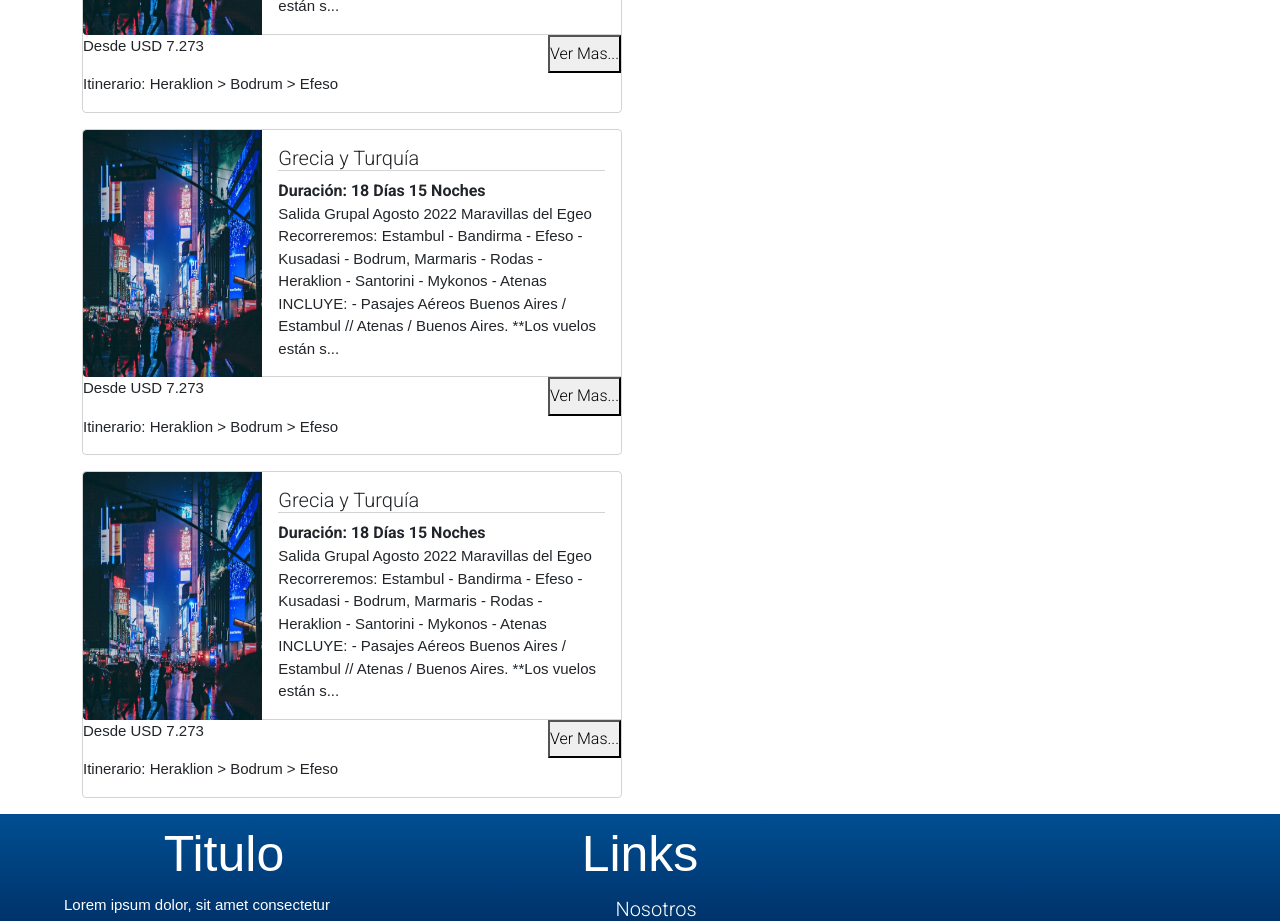
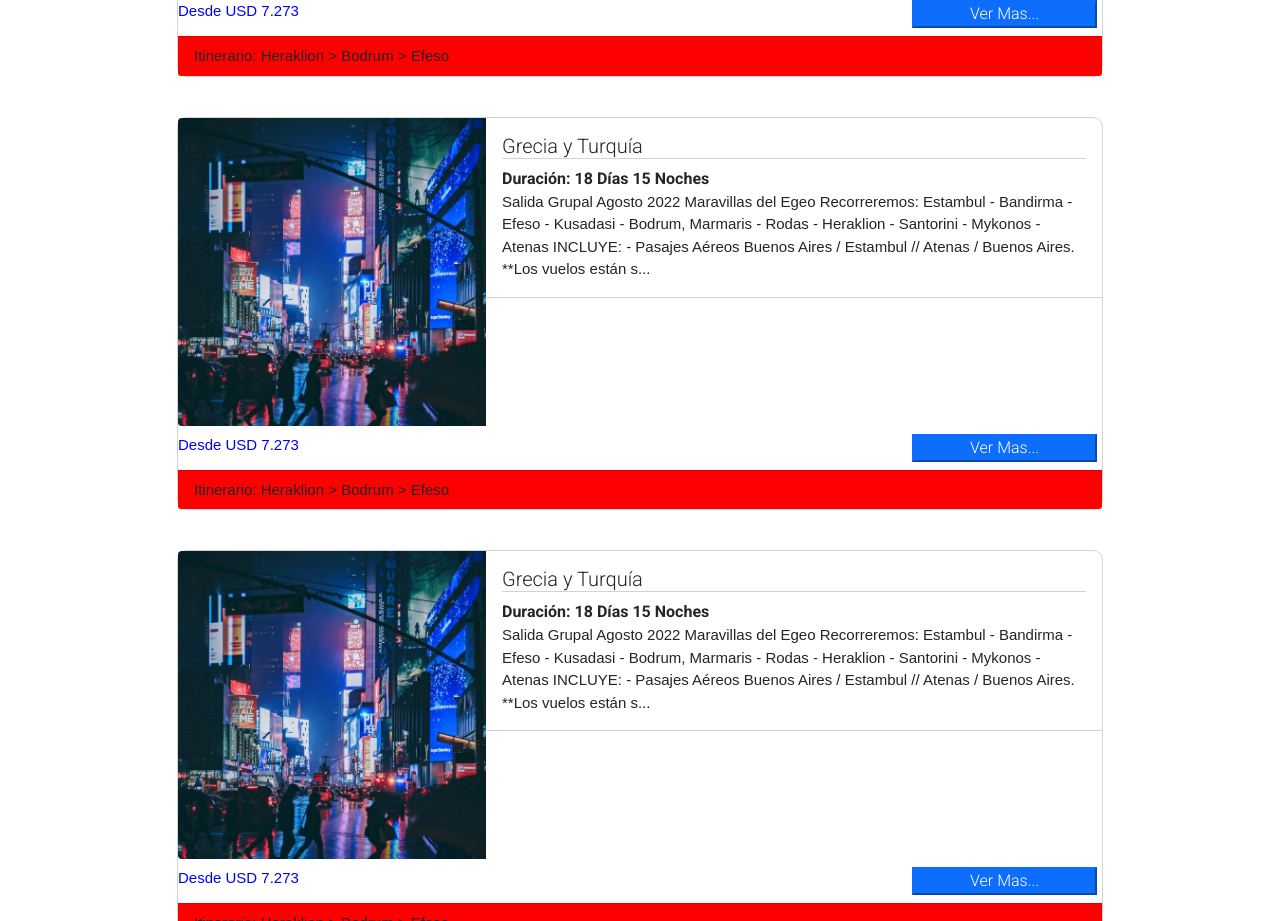
Before and after one commit to cejas89/Bootstrap, a website: page pages/destination.html in a window 1280 px wide. Shown: the part 1370-2291 px from the top of the page. Drawn offline with nearby package versions, Linux system fonts and the light colour scheme.

Commit message:
modificaciones

```diff
--- a/pages/destination.html
+++ b/pages/destination.html
@@ -60,17 +60,71 @@
 
         <section>
 
+            <h1>Destinos</h1>
 
+            <div class="container mt-4">
+                <div class="row">
+                    <div class="col-4">
+                        <div>
+                            <h5>Rango de Fechas</h5>
+                        </div>
+                        <div class="col-md-6">
+                            <label for="inputCity" class="form-label">Fecha desde</label>
+                            <input type="date" class="form-control" name="trip-start" value="2022-01-01"
+                                min="2022-01-01" max="2038-12-31">
+                        </div>
+                        <div class="col-md-6">
+                            <label for="inputCity" class="form-label">Fecha desde</label>
+                            <input type="date" class="form-control" name="trip-start" value="2022-01-01"
+                                min="2022-01-01" max="2038-12-31">
+                        </div>
+                        <div class="col-md-6">
+                            <button class="btn-primary mt-2">Buscar por fechas</button>
+                        </div>
 
-
-            <div class="container mt-4  ">
-
-                <div class="row">
-                    <div class="col-12">
+                    </div>
+                    <div class="col-8 card-container">
                         <div class="card mb-3">
                             <div class="row g-0">
                                 <div class="col-md-4">
-                                    <img src="/images/paquetes/101.jpg" class="img-fluid rounded-start h-100 w-50"
+                                    <img src="/images/paquetes/101.jpg" class="img-fluid rounded-start h-100 w-100"
+                                        alt="...">
+                                </div>
+                                <div class="col-md-8">
+                                    <div class="card-body">
+                                        <h5 class="card-title mt-4">Grecia y Turquía</h5>
+                                        <span class="mt-4"><strong>Duración:
+                                                18 Días 15 Noches</strong></span>
+                                        <p class="card-text mt-4">Salida Grupal Agosto 2022
+                                            Maravillas del Egeo Recorreremos:
+                                            Estambul - Bandirma - Efeso - Kusadasi - Bodrum, Marmaris - Rodas -
+                                            Heraklion -
+                                            Santorini - Mykonos - Atenas INCLUYE: - Pasajes Aéreos Buenos Aires /
+                                            Estambul
+                                            // Atenas / Buenos Aires. **Los vuelos están s...</p>
+                                    </div>
+                                </div>
+                                <div class="d-flex mt-2 card-bottom">
+                                    <p>Desde USD 7.273</p>
+                                    <button class="w-60 btn-primary">Ver Mas...</button>
+                                </div>
+                                <div class="col-12 mt-2 card-footer">
+                                    <p>Itinerario: Heraklion > Bodrum > Efeso</p>
+                                </div>
+                            </div>
+                        </div>
+                    </div>
+
+
+                </div>
+            </div>
+            <div class="container mt-4">
+                <div class="row">
+                    <div class="col-10 card-container">
+                        <div class="card mb-3">
+                            <div class="row g-0">
+                                <div class="col-md-4">
+                                    <img src="/images/paquetes/101.jpg" class="img-fluid rounded-start h-100 w-100"
                                         alt="...">
                                 </div>
                                 <div class="col-md-8">
@@ -86,7 +140,6 @@
                                             Estambul
                                             // Atenas / Buenos Aires. **Los vuelos están s...</p>
                                     </div>
-
                                 </div>
                                 <div class="d-flex mt-2 card-bottom">
                                     <p>Desde USD 7.273</p>
@@ -102,10 +155,10 @@
 
                 </div>
             </div>
-            <div class="container">
+            <div class="container mt-4">
                 <div class="row">
-                    <div class="col-12">
-                        <div class="card mb-3" style="max-width: 540px;">
+                    <div class="col-10 card-container">
+                        <div class="card mb-3">
                             <div class="row g-0">
                                 <div class="col-md-4">
                                     <img src="/images/paquetes/101.jpg" class="img-fluid rounded-start h-100 w-100"
@@ -116,7 +169,7 @@
                                         <h5 class="card-title">Grecia y Turquía</h5>
                                         <span><strong>Duración:
                                                 18 Días 15 Noches</strong></span>
-                                        <p class="card-text" style="font-size: 15px;">Salida Grupal Agosto 2022
+                                        <p class="card-text">Salida Grupal Agosto 2022
                                             Maravillas del Egeo Recorreremos:
                                             Estambul - Bandirma - Efeso - Kusadasi - Bodrum, Marmaris - Rodas -
                                             Heraklion -
@@ -124,13 +177,12 @@
                                             Estambul
                                             // Atenas / Buenos Aires. **Los vuelos están s...</p>
                                     </div>
-
                                 </div>
-                                <div class="d-flex" style="justify-content: space-between;">
+                                <div class="d-flex mt-2 card-bottom">
                                     <p>Desde USD 7.273</p>
-                                    <button class="w-60">Ver Mas...</button>
+                                    <button class="w-60 btn-primary">Ver Mas...</button>
                                 </div>
-                                <div class="col-12">
+                                <div class="col-12 mt-2 card-footer">
                                     <p>Itinerario: Heraklion > Bodrum > Efeso</p>
                                 </div>
                             </div>
@@ -140,10 +192,10 @@
 
                 </div>
             </div>
-            <div class="container">
+            <div class="container mt-4">
                 <div class="row">
-                    <div class="col-12">
-                        <div class="card mb-3" style="max-width: 540px;">
+                    <div class="col-10 card-container">
+                        <div class="card mb-3">
                             <div class="row g-0">
                                 <div class="col-md-4">
                                     <img src="/images/paquetes/101.jpg" class="img-fluid rounded-start h-100 w-100"
@@ -154,7 +206,7 @@
                                         <h5 class="card-title">Grecia y Turquía</h5>
                                         <span><strong>Duración:
                                                 18 Días 15 Noches</strong></span>
-                                        <p class="card-text" style="font-size: 15px;">Salida Grupal Agosto 2022
+                                        <p class="card-text">Salida Grupal Agosto 2022
                                             Maravillas del Egeo Recorreremos:
                                             Estambul - Bandirma - Efeso - Kusadasi - Bodrum, Marmaris - Rodas -
                                             Heraklion -
@@ -162,13 +214,12 @@
                                             Estambul
                                             // Atenas / Buenos Aires. **Los vuelos están s...</p>
                                     </div>
-
                                 </div>
-                                <div class="d-flex" style="justify-content: space-between;">
+                                <div class="d-flex mt-2 card-bottom">
                                     <p>Desde USD 7.273</p>
-                                    <button class="w-60">Ver Mas...</button>
+                                    <button class="w-60 btn-primary">Ver Mas...</button>
                                 </div>
-                                <div class="col-12">
+                                <div class="col-12 mt-2 card-footer">
                                     <p>Itinerario: Heraklion > Bodrum > Efeso</p>
                                 </div>
                             </div>
@@ -178,10 +229,10 @@
 
                 </div>
             </div>
-            <div class="container">
+            <div class="container mt-4">
                 <div class="row">
-                    <div class="col-12">
-                        <div class="card mb-3" style="max-width: 540px;">
+                    <div class="col-10 card-container">
+                        <div class="card mb-3">
                             <div class="row g-0">
                                 <div class="col-md-4">
                                     <img src="/images/paquetes/101.jpg" class="img-fluid rounded-start h-100 w-100"
@@ -192,7 +243,7 @@
                                         <h5 class="card-title">Grecia y Turquía</h5>
                                         <span><strong>Duración:
                                                 18 Días 15 Noches</strong></span>
-                                        <p class="card-text" style="font-size: 15px;">Salida Grupal Agosto 2022
+                                        <p class="card-text">Salida Grupal Agosto 2022
                                             Maravillas del Egeo Recorreremos:
                                             Estambul - Bandirma - Efeso - Kusadasi - Bodrum, Marmaris - Rodas -
                                             Heraklion -
@@ -200,13 +251,12 @@
                                             Estambul
                                             // Atenas / Buenos Aires. **Los vuelos están s...</p>
                                     </div>
-
                                 </div>
-                                <div class="d-flex" style="justify-content: space-between;">
+                                <div class="d-flex mt-2 card-bottom">
                                     <p>Desde USD 7.273</p>
-                                    <button class="w-60">Ver Mas...</button>
+                                    <button class="w-60 btn-primary">Ver Mas...</button>
                                 </div>
-                                <div class="col-12">
+                                <div class="col-12 mt-2 card-footer">
                                     <p>Itinerario: Heraklion > Bodrum > Efeso</p>
                                 </div>
                             </div>
@@ -216,10 +266,10 @@
 
                 </div>
             </div>
-            <div class="container">
+            <div class="container mt-4">
                 <div class="row">
-                    <div class="col-12">
-                        <div class="card mb-3" style="max-width: 540px;">
+                    <div class="col-10 card-container">
+                        <div class="card mb-3">
                             <div class="row g-0">
                                 <div class="col-md-4">
                                     <img src="/images/paquetes/101.jpg" class="img-fluid rounded-start h-100 w-100"
@@ -230,7 +280,7 @@
                                         <h5 class="card-title">Grecia y Turquía</h5>
                                         <span><strong>Duración:
                                                 18 Días 15 Noches</strong></span>
-                                        <p class="card-text" style="font-size: 15px;">Salida Grupal Agosto 2022
+                                        <p class="card-text">Salida Grupal Agosto 2022
                                             Maravillas del Egeo Recorreremos:
                                             Estambul - Bandirma - Efeso - Kusadasi - Bodrum, Marmaris - Rodas -
                                             Heraklion -
@@ -238,51 +288,12 @@
                                             Estambul
                                             // Atenas / Buenos Aires. **Los vuelos están s...</p>
                                     </div>
-
                                 </div>
-                                <div class="d-flex" style="justify-content: space-between;">
+                                <div class="d-flex mt-2 card-bottom">
                                     <p>Desde USD 7.273</p>
-                                    <button class="w-60">Ver Mas...</button>
+                                    <button class="w-60 btn-primary">Ver Mas...</button>
                                 </div>
-                                <div class="col-12">
-                                    <p>Itinerario: Heraklion > Bodrum > Efeso</p>
-                                </div>
-                            </div>
-                        </div>
-                    </div>
-
-
-                </div>
-            </div>
-            <div class="container">
-                <div class="row">
-                    <div class="col-12">
-                        <div class="card mb-3" style="max-width: 540px;">
-                            <div class="row g-0">
-                                <div class="col-md-4">
-                                    <img src="/images/paquetes/101.jpg" class="img-fluid rounded-start h-100 w-100"
-                                        alt="...">
-                                </div>
-                                <div class="col-md-8">
-                                    <div class="card-body">
-                                        <h5 class="card-title">Grecia y Turquía</h5>
-                                        <span><strong>Duración:
-                                                18 Días 15 Noches</strong></span>
-                                        <p class="card-text" style="font-size: 15px;">Salida Grupal Agosto 2022
-                                            Maravillas del Egeo Recorreremos:
-                                            Estambul - Bandirma - Efeso - Kusadasi - Bodrum, Marmaris - Rodas -
-                                            Heraklion -
-                                            Santorini - Mykonos - Atenas INCLUYE: - Pasajes Aéreos Buenos Aires /
-                                            Estambul
-                                            // Atenas / Buenos Aires. **Los vuelos están s...</p>
-                                    </div>
-
-                                </div>
-                                <div class="d-flex" style="justify-content: space-between;">
-                                    <p>Desde USD 7.273</p>
-                                    <button class="w-60">Ver Mas...</button>
-                                </div>
-                                <div class="col-12">
+                                <div class="col-12 mt-2 card-footer">
                                     <p>Itinerario: Heraklion > Bodrum > Efeso</p>
                                 </div>
                             </div>
--- a/scss/_destination.scss
+++ b/scss/_destination.scss
@@ -1,6 +1,12 @@
+.card-container {
+    margin: auto;
+}
+
 .card {
     border: 1px solid lightgray !important;
+    border-radius: 10px;
 }
+
 
 .card-body {
     border-bottom: 1px solid lightgray;
```
Also changed, not shown: css/main.css.
